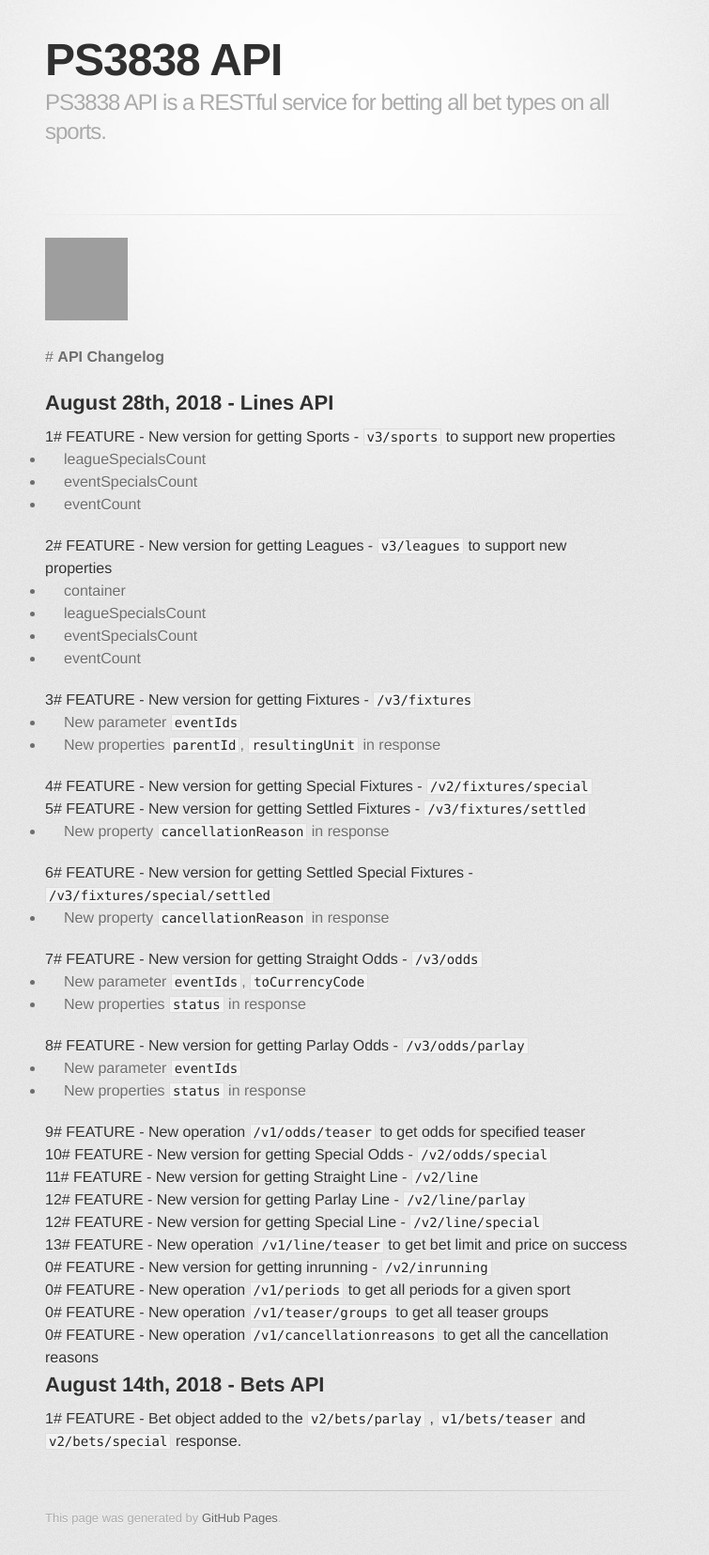
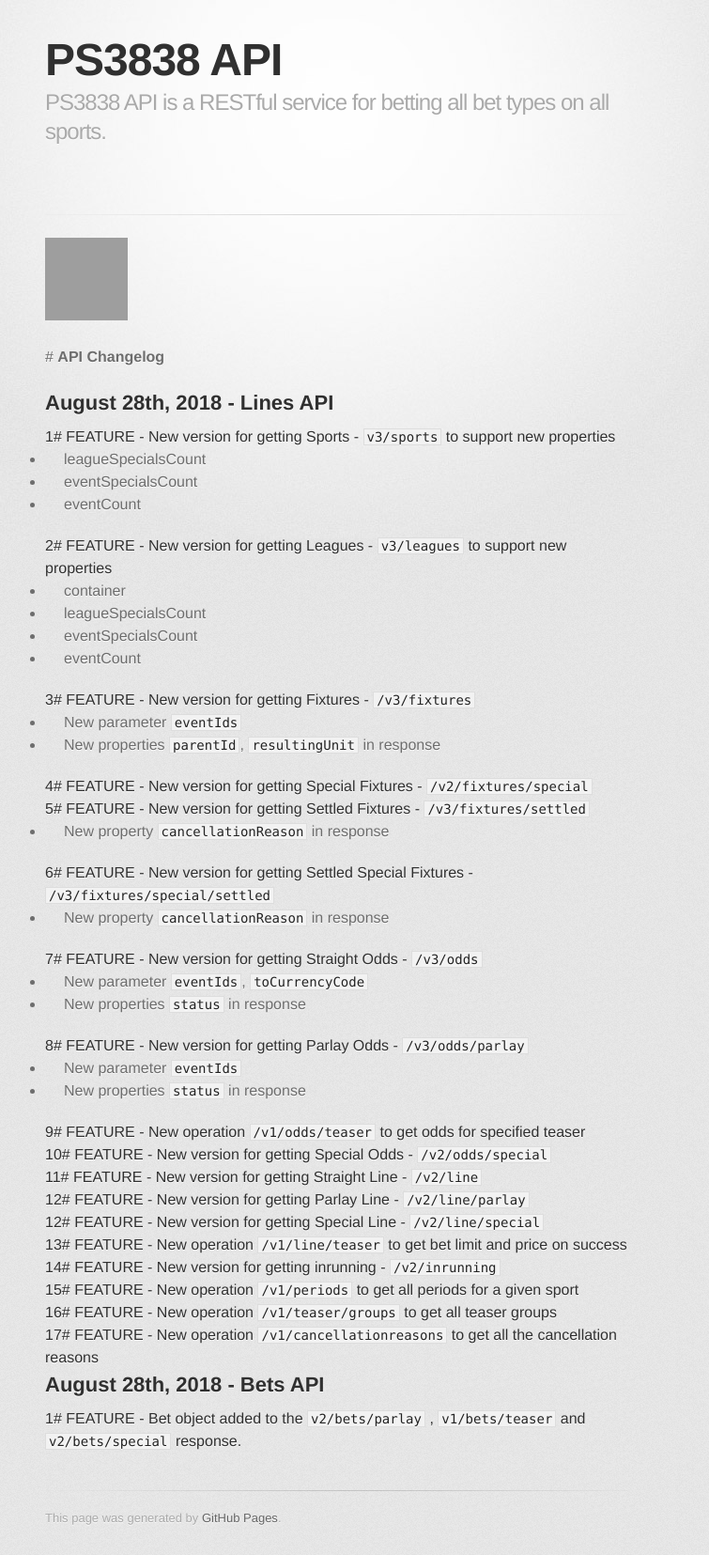
Before and after one commit to ps3838api/ps3838api.github.io, a Jekyll site: the page built from ChangesLog.md, in a window 1280 px wide. Shown: the whole page at 94% size, without its empty margins (282-1037 px from the left). Built offline with Jekyll 4.4.1, drawn with Linux system fonts in a browser that asks for light colours; some web fonts are replaced; our own code applies the rules of GitHub Pages for plain Markdown files; grey boxes are pictures that could not be loaded.

Commit message:
Update ChangesLog.md

```diff
--- a/ChangesLog.md
+++ b/ChangesLog.md
@@ -38,6 +38,7 @@
 
 ##### 9# <span>FEATURE</span>  - New operation `/v1/odds/teaser` to get odds for specified teaser
 
+
 ##### 10# <span>FEATURE</span>  - New version for getting Special Odds - `/v2/odds/special`
 
 ##### 11# <span>FEATURE</span>  - New version for getting Straight Line - `/v2/line`
@@ -48,16 +49,15 @@
 
 ##### 13# <span>FEATURE</span>  - New operation `/v1/line/teaser` to get bet limit and price on success
 
-##### 0# <span>FEATURE</span>  - New version for getting inrunning - `/v2/inrunning`
+##### 14# <span>FEATURE</span>  - New version for getting inrunning - `/v2/inrunning`
 
-##### 0# <span>FEATURE</span>  - New operation `/v1/periods` to get all periods for a given sport
+##### 15# <span>FEATURE</span>  - New operation `/v1/periods` to get all periods for a given sport
 
-##### 0# <span>FEATURE</span>  - New operation `/v1/teaser/groups` to get all teaser groups
+##### 16# <span>FEATURE</span>  - New operation `/v1/teaser/groups` to get all teaser groups
 
-##### 0# <span>FEATURE</span>  - New operation `/v1/cancellationreasons` to get all the cancellation reasons
+##### 17# <span>FEATURE</span>  - New operation `/v1/cancellationreasons` to get all the cancellation reasons
 
 
-
-## August 14th, 2018 - Bets API
+## August 28th, 2018 - Bets API
 
 ##### 1# <span>FEATURE</span>  - Bet object added to the `v2/bets/parlay` , `v1/bets/teaser`  and `v2/bets/special`  response.
```
